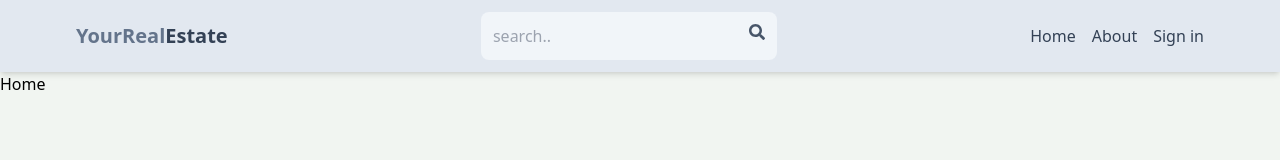
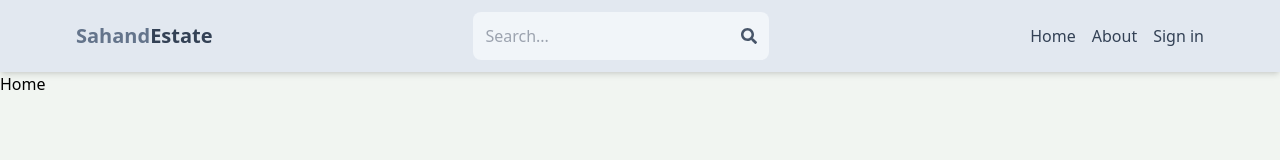
Before and after one commit to tsigemariamzewdu/mern-estate, a React (Vite) app in the folder client/: page / in a window 1280 px wide. Shown: the top 160 px of the page. Built offline with nearby package versions, Linux system fonts and the light colour scheme.

Commit message:
complete header search form

```diff
--- a/client/src/components/Contact.jsx
+++ b/client/src/components/Contact.jsx
@@ -1,4 +1,4 @@
-import { Link } from 'react-dom';
+import { Link } from 'react-router-dom';
 import React, { useState } from 'react'
 
 function Contact({listing}) {
--- a/client/src/components/Header.jsx
+++ b/client/src/components/Header.jsx
@@ -1,36 +1,59 @@
-import React from 'react';
 import { FaSearch } from 'react-icons/fa';
+import { Link, useNavigate } from 'react-router-dom';
 import { useSelector } from 'react-redux';
-import { Link } from 'react-router-dom';
+import { useEffect, useState } from 'react';
 
+export default function Header() {
+  const { currentUser } = useSelector((state) => state.user);
+  const [searchTerm, setSearchTerm] = useState('');
+  const navigate = useNavigate();
+  const handleSubmit = (e) => {
+    e.preventDefault();
+    const urlParams = new URLSearchParams(window.location.search);
+    urlParams.set('searchTerm', searchTerm);
+    const searchQuery = urlParams.toString();
+    navigate(`/search?${searchQuery}`);
+  };
 
-function Header() {
-  const {currentUser}=useSelector((state)=>state.user)
+  useEffect(() => {
+    const urlParams = new URLSearchParams(location.search);
+    const searchTermFromUrl = urlParams.get('searchTerm');
+    if (searchTermFromUrl) {
+      setSearchTerm(searchTermFromUrl);
+    }
+  }, [location.search]);
   return (
-    <div className="bg-slate-200 shadow-md">
-      <div className="flex justify-between items-center max-w-6xl mx-auto p-3">
-        <Link to="/">
-          <h1 className="font-bold text-sm sm:text-xl flex flex-wrap">
-            <span className="text-slate-500">YourReal</span>
-            <span className="text-slate-700">Estate</span>
+    <header className='bg-slate-200 shadow-md'>
+      <div className='flex justify-between items-center max-w-6xl mx-auto p-3'>
+        <Link to='/'>
+          <h1 className='font-bold text-sm sm:text-xl flex flex-wrap'>
+            <span className='text-slate-500'>Sahand</span>
+            <span className='text-slate-700'>Estate</span>
           </h1>
         </Link>
-        <form className="bg-slate-100 p-3 rounded-lg flex items-start">
+        <form
+          onSubmit={handleSubmit}
+          className='bg-slate-100 p-3 rounded-lg flex items-center'
+        >
           <input
-            type="text"
-            placeholder="search.."
-            className="bg-transparent focus:outline-none w-24 sm:w-64"
+            type='text'
+            placeholder='Search...'
+            className='bg-transparent focus:outline-none w-24 sm:w-64'
+            value={searchTerm}
+            onChange={(e) => setSearchTerm(e.target.value)}
           />
-          <FaSearch className="text-slate-600" />
+          <button>
+            <FaSearch className='text-slate-600' />
+          </button>
         </form>
-        <ul className="flex gap-4">
-          <Link to="/">
-            <li className="hidden sm:inline text-slate-700 hover:underline">
+        <ul className='flex gap-4'>
+          <Link to='/'>
+            <li className='hidden sm:inline text-slate-700 hover:underline'>
               Home
             </li>
           </Link>
-          <Link to="/about">
-            <li className="hidden sm:inline text-slate-700 hover:underline">
+          <Link to='/about'>
+            <li className='hidden sm:inline text-slate-700 hover:underline'>
               About
             </li>
           </Link>
@@ -47,8 +70,6 @@ function Header() {
           </Link>
         </ul>
       </div>
-    </div>
+    </header>
   );
 }
-
-export default Header;
```
